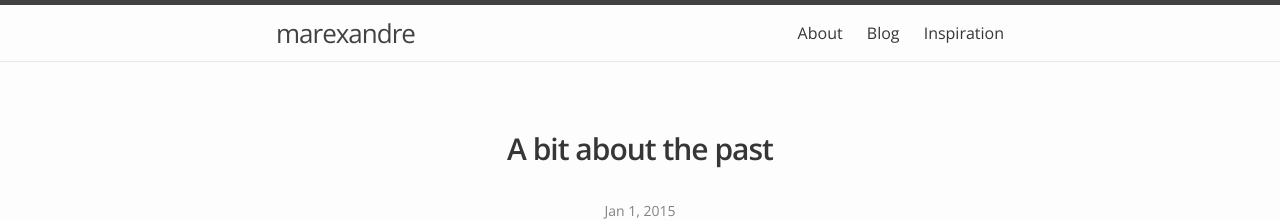
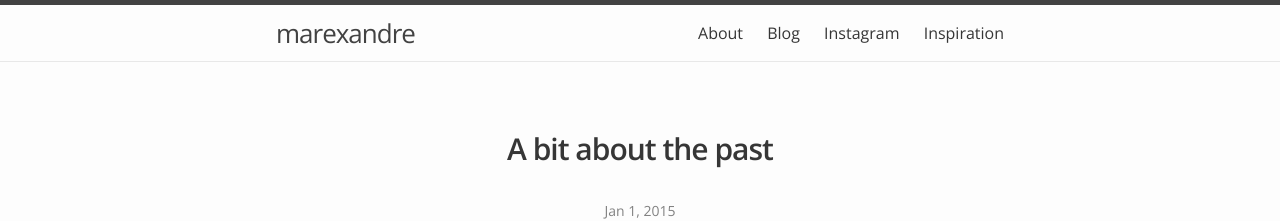
Before and after one commit to marexandre/marexandre.github.io, a Jekyll site: the page built from index.html, in a window 1280 px wide and 900 px high. Shown: the top 221 px of the window. Built offline with Jekyll 4.4.1, drawn with Linux system fonts in a browser that asks for light colours.

Commit message:
add link to instagram

```diff
--- a/_includes/header.html
+++ b/_includes/header.html
@@ -19,6 +19,7 @@
           <a class="page-link" href="{{ page.url | prepend: site.baseurl }}">{{ page.title }}</a>
           {% endif %}
         {% endfor %}
+          <a class="page-link" href="https://instagram.com/marex/" target="_black">Instagram</a>
           <a class="page-link" href="http://marex.tumblr.com/" target="_black">Inspiration</a>
       </div>
     </nav>
```
